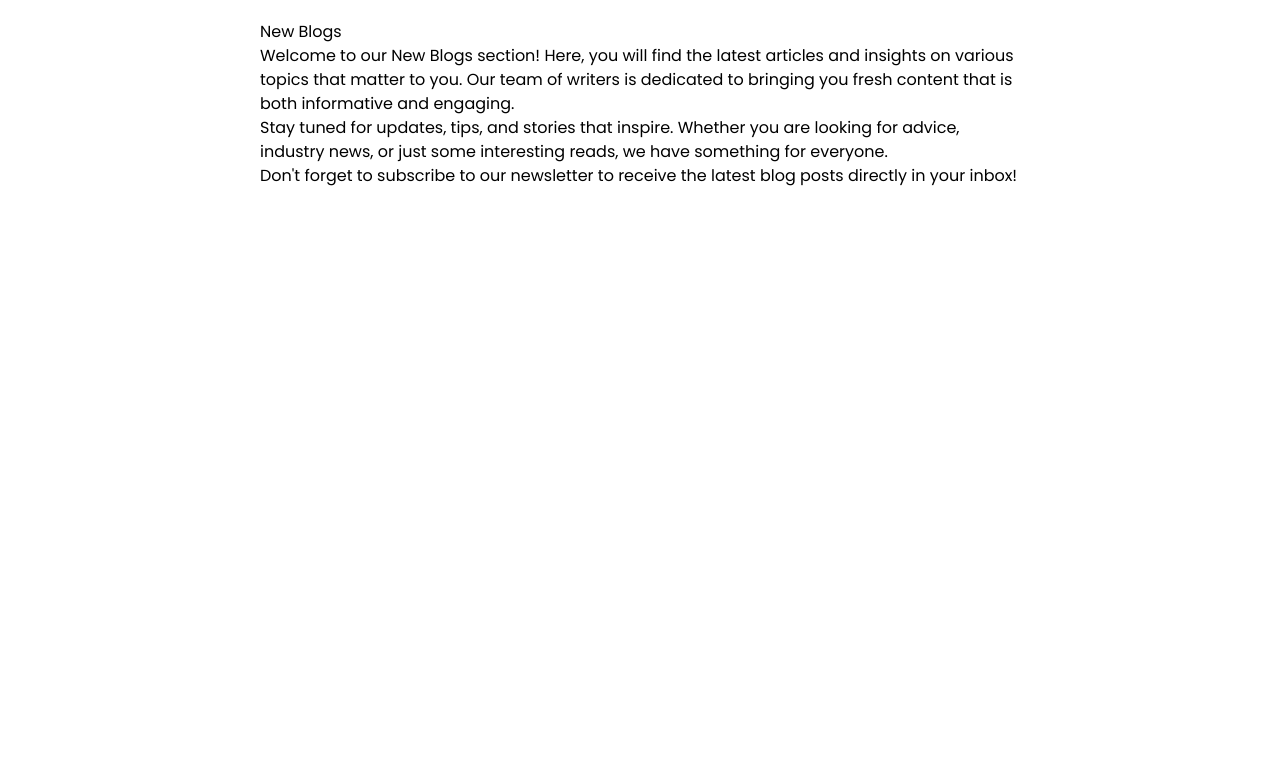
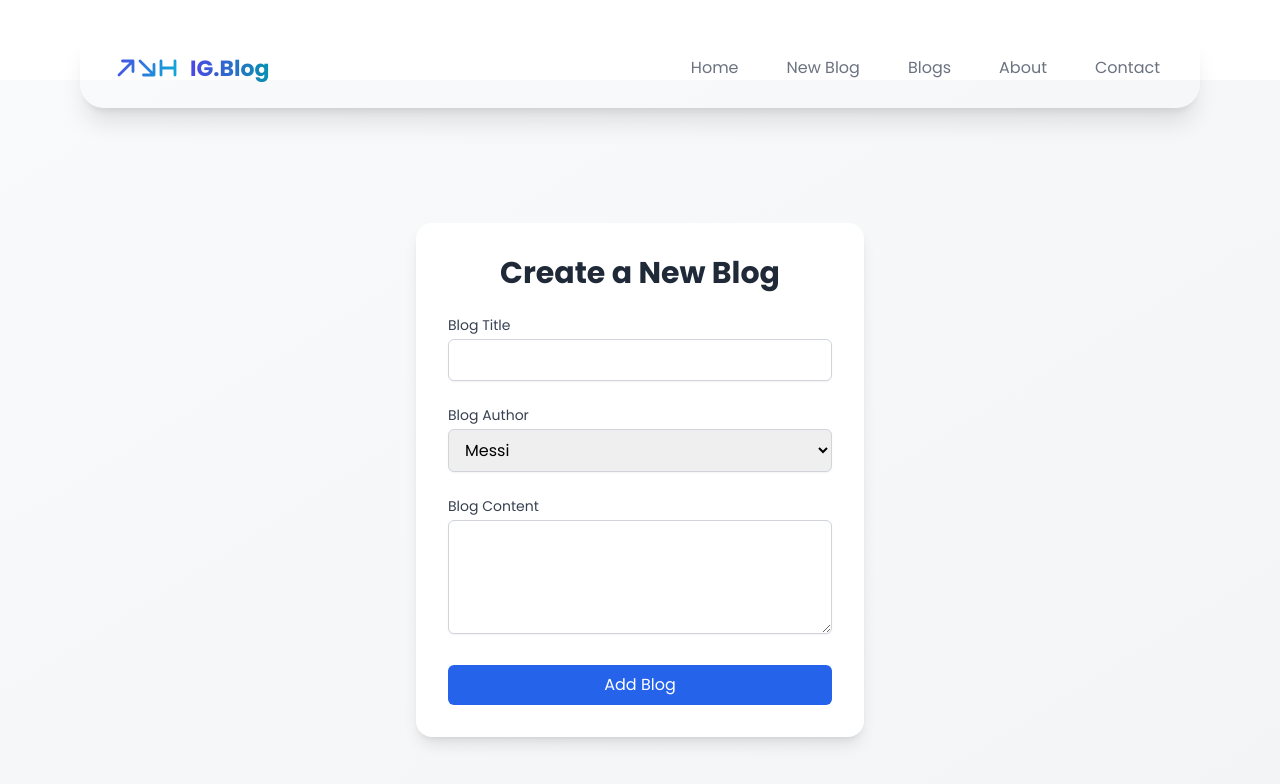
Before and after one commit to AchrafELGhazi/ig.blog, a React (Vite) app in the folder web/: page /NewBlogs in a window 1280 px wide. Shown: the top 784 px of the page. Built offline with nearby package versions, Linux system fonts and the light colour scheme.

Commit message:
finalizing the functionalities

```diff
--- a/web/src/App.tsx
+++ b/web/src/App.tsx
@@ -4,9 +4,9 @@ import Blogs from './pages/Blogs';
 import Contact from './pages/Contact';
 import NewBlogs from './pages/NewBlogs';
 import About from './pages/About';
+import BlogDetails from './components/BlogDetails';
+import { BrowserRouter as Router, Route, Routes } from 'react-router-dom';
 
-
-import { BrowserRouter as Router, Route, Routes } from 'react-router-dom';
 
 function App() {
   return (
@@ -19,6 +19,7 @@ function App() {
             <Route path='/Contact' element={<Contact />} />
             <Route path='/NewBlogs' element={<NewBlogs />} />
             <Route path='/About' element={<About />} />
+            <Route path='/BlogDetails/:BlogId' element={<BlogDetails />} />
           </Routes>
         </div>
       </div>
--- /dev/null
+++ b/web/src/components/BlogDetails.tsx
@@ -0,0 +1,31 @@
+import { useParams } from 'react-router';
+import useFetch from '../hooks/useFetch';
+import Navbar from './Navbar';
+
+
+const BlogDetails = () => {
+  const { BlogId } = useParams();
+  const {
+    data: blog,
+    isPending,
+    error,
+  } = useFetch('http://localhost:8500/blogs/' + BlogId);
+
+  return (
+    <div>
+      <Navbar />
+
+      {isPending && <div className='text-center'>Loading...</div>}
+      {error && <div className='text-center'>{error}</div>}
+      {blog && (
+        <div className='container mx-auto mt-40 w-[50%] p-4 border border-gray-300 rounded-xl '>
+          <h2 className='text-2xl font-bold mb-4'>{blog.title}</h2>
+          <h4 className='text-lg font-semibold mb-4'>{blog.author}</h4>
+          <p className='text-gray-600'>{blog.content}</p>
+        </div>
+      )}
+    </div>
+  );
+};
+
+export default BlogDetails;
--- a/web/src/components/BlogLIst.tsx
+++ b/web/src/components/BlogLIst.tsx
@@ -1,4 +1,5 @@
 import BlogCard from "./BLogCard";
+import { useState } from 'react';
 
 // interface Blog {
 //   id: number;
@@ -23,9 +24,17 @@ interface BlogListProps {
   }[];
   // handleDelete: (id: number) => void;
 }
-const BlogList =({blogs}: BlogListProps ) =>{
+const BlogList = ({ blogs: initialBlogs }: BlogListProps) => {
   // const blogs = props.blogs;
+    const [blogs, setBlogs] = useState(initialBlogs);
 
+  const handleDelete = (id: number) => {
+    fetch(`http://localhost:8500/blogs/${id}`, {
+      method: 'DELETE',
+    }).then(() => {
+      setBlogs(blogs.filter(blog => blog.id !== id));
+    });
+  };
   return (
     <div className='container mx-auto px-4 py-12 '>
       <div className='flex flex-wrap -mx-4'>
@@ -71,7 +80,7 @@ const BlogList =({blogs}: BlogListProps ) =>{
           //     </div>
           //   </article>
           // </div>
-          <BlogCard blog={blog} key={blog.id}/>
+          <BlogCard blog={blog} handleDelete={handleDelete} key={blog.id} />
         ))}
       </div>
     </div>
--- a/web/src/hooks/useFetch.tsx
+++ b/web/src/hooks/useFetch.tsx
@@ -4,8 +4,13 @@ const useFetch = (url: string) => {
   const [data, setData] = useState(null);
   const [isPending, setIsPending] = useState(true);
   const [error, setError] = useState(null);
+
+  //need to do an abortController so that the fetching is not done when on another page;
+
   useEffect(() => {
-    fetch(url)
+    const abortCont = new AbortController();
+
+    fetch(url, { signal: abortCont.signal })
       .then(res => {
         console.log(res);
         if (!res.ok) {
@@ -20,9 +25,14 @@ const useFetch = (url: string) => {
         setError(null);
       })
       .catch(err => {
-        setError(err.message);
-        setIsPending(false);
+        if (err.name === 'AbortError') {
+          console.log('fetch aborted');
+        } else {
+          setIsPending(false);
+          setError(err.message);
+        }
       });
+    return () => abortCont.abort();
   }, [url]);
 
   return { data, isPending, error };
--- a/web/src/pages/About.tsx
+++ b/web/src/pages/About.tsx
@@ -1,7 +1,10 @@
+import Navbar from "../components/Navbar";
 
 const About = () => {
   return (
     <div className='about-container'>
+      <Navbar />
+
       <h1>About Us</h1>
       <p>
         Welcome to our website! We are dedicated to providing the best services
--- a/web/src/pages/Blogs.tsx
+++ b/web/src/pages/Blogs.tsx
@@ -1,6 +1,10 @@
+import Navbar from "../components/Navbar";
+
 const Blogs = () => {
   return (
     <div style={{ padding: '20px', maxWidth: '800px', margin: 'auto' }}>
+      <Navbar />
+
       <h1>Our Blogs</h1>
       <p>
         Welcome to our Blogs section! Here you can explore a variety of articles
--- a/web/src/pages/Contact.tsx
+++ b/web/src/pages/Contact.tsx
@@ -1,6 +1,10 @@
+import Navbar from "../components/Navbar";
+
 const Contact = () => {
   return (
     <div style={{ padding: '20px', maxWidth: '600px', margin: 'auto' }}>
+      <Navbar />
+
       <h1>Contact Us</h1>
       <p>
         We would love to hear from you! If you have any questions, comments, or
--- a/web/src/pages/Home.tsx
+++ b/web/src/pages/Home.tsx
@@ -64,7 +64,7 @@ function Home() {
     data: blogs,
     isPending,
     error,
-  } = useFetch('http://localhost:8000/blogs');
+  } = useFetch('http://localhost:8500/blogs');
 
   return (
     <div className='bg-gray-200 h-full'>
--- a/web/src/pages/NewBlogs.tsx
+++ b/web/src/pages/NewBlogs.tsx
@@ -1,22 +1,107 @@
+import { useState } from 'react';
+import Navbar from '../components/Navbar';
+import { useNavigate } from 'react-router-dom';
+
 const NewBlogs = () => {
+  const [title, setTitle] = useState('');
+  const [body, setBody] = useState('');
+  const [author, setAuthor] = useState('messi');
+  const [isPending, setIsPending] = useState(false);
+  const navigate = useNavigate();
+
+  const handleSubmit = (e: React.FormEvent<HTMLFormElement>) => {
+    e.preventDefault();
+    const blog = { title, body, author };
+    setIsPending(true);
+    console.log(blog);
+    fetch('http://localhost:8500/blogs', {
+      method: 'POST',
+      headers: { 'Content-Type': 'application/json' },
+      body: JSON.stringify(blog),
+    }).then(() => {
+      console.log('new blog added');
+      setIsPending(false);
+      navigate('/');
+    });
+  };
+
   return (
-    <div style={{ padding: '20px', maxWidth: '800px', margin: 'auto' }}>
-      <h1>New Blogs</h1>
-      <p>
-        Welcome to our New Blogs section! Here, you will find the latest
-        articles and insights on various topics that matter to you. Our team of
-        writers is dedicated to bringing you fresh content that is both
-        informative and engaging.
-      </p>
-      <p>
-        Stay tuned for updates, tips, and stories that inspire. Whether you are
-        looking for advice, industry news, or just some interesting reads, we
-        have something for everyone.
-      </p>
-      <p>
-        Don't forget to subscribe to our newsletter to receive the latest blog
-        posts directly in your inbox!
-      </p>
+    <div>
+      <Navbar />
+      <div className='min-h-screen bg-gradient-to-br from-gray-50 to-gray-100 flex items-center justify-center p-4'>
+        <div className='w-full max-w-md bg-white rounded-2xl shadow-lg p-8 transition-all duration-300 ease-in-out transform hover:scale-[1.02]'>
+          <h1 className='text-3xl font-bold text-center text-gray-800 mb-6'>
+            Create a New Blog
+          </h1>
+          <form onSubmit={handleSubmit} className='space-y-6'>
+            <div>
+              <label
+                htmlFor='title'
+                className='block text-sm font-medium text-gray-700 mb-1'
+              >
+                Blog Title
+              </label>
+              <input
+                id='title'
+                type='text'
+                required
+                className='w-full px-3 py-2 border border-gray-300 rounded-md shadow-sm focus:outline-none focus:ring-2 focus:ring-blue-500 focus:border-blue-500 transition-all duration-150 ease-in-out'
+                value={title}
+                onChange={e => setTitle(e.target.value)}
+              />
+            </div>
+            <div>
+              <label
+                htmlFor='author'
+                className='block text-sm font-medium text-gray-700 mb-1'
+              >
+                Blog Author
+              </label>
+              <select
+                id='author'
+                required
+                className='w-full px-3 py-2 border border-gray-300 rounded-md shadow-sm focus:outline-none focus:ring-2 focus:ring-blue-500 focus:border-blue-500 transition-all duration-150 ease-in-out'
+                value={author}
+                onChange={e => setAuthor(e.target.value)}
+              >
+                <option value=''>Select an author</option>
+                <option value='mario'>Mario</option>
+                <option value='messi'>Messi</option>
+                <option value='leo'>Leo</option>
+                <option value='hel'>Hel</option>
+                <option value='anas'>Anas</option>
+                <option value='med'>Med</option>
+              </select>
+            </div>
+            <div>
+              <label
+                htmlFor='body'
+                className='block text-sm font-medium text-gray-700 mb-1'
+              >
+                Blog Content
+              </label>
+              <textarea
+                id='body'
+                required
+                className='w-full px-3 py-2 border border-gray-300 rounded-md shadow-sm focus:outline-none focus:ring-2 focus:ring-blue-500 focus:border-blue-500 transition-all duration-150 ease-in-out'
+                rows={4}
+                value={body}
+                onChange={e => setBody(e.target.value)}
+              ></textarea>
+            </div>
+            <button
+              className={`w-full py-2 px-4 rounded-md transition-all duration-150 ease-in-out ${
+                isPending
+                  ? 'bg-gray-400 cursor-not-allowed'
+                  : 'bg-blue-600 hover:bg-blue-700 active:bg-blue-800'
+              } text-white focus:outline-none focus:ring-2 focus:ring-blue-500 focus:ring-offset-2`}
+              disabled={isPending}
+            >
+              {isPending ? 'Adding blog...' : 'Add Blog'}
+            </button>
+          </form>
+        </div>
+      </div>{' '}
     </div>
   );
 };
```
Also changed, not shown: web/src/components/BLogCard.tsx (+21 -4 lines), 1 other file (tests, documents, lock files or other folders).
